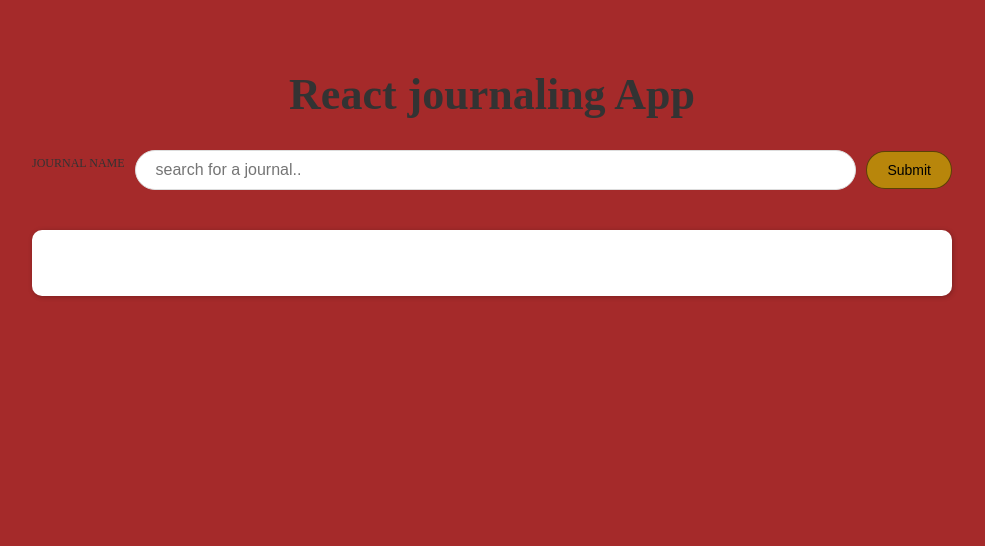
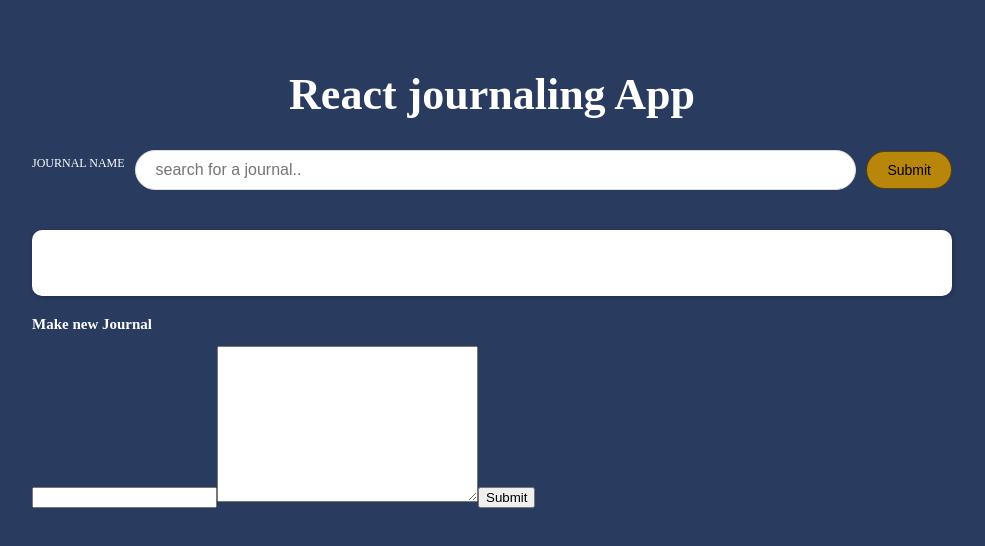
Before and after one commit to Shulammite-Aso/Journal-app-frontend, a React (Create React App) app: page / in a window 1280 px wide. Shown: the top 546 px of the page, without its empty margins (148-1133 px from the left). Built offline with nearby package versions, Linux system fonts and the light colour scheme.

Commit message:
add basic add and list journal functionality using redux

```diff
--- /dev/null
+++ b/src/actions.ts
@@ -0,0 +1,8 @@
+import {Journal} from './components/JournalCard';
+
+export type Action = {type: "ADD_JOURNAL", payload: Journal}
+
+export const addJournal = (title: string, content: string): Action => (
+    {type: "ADD_JOURNAL", payload: {title, content}}
+
+)
--- /dev/null
+++ b/src/components/App.tsx
@@ -0,0 +1,30 @@
+import React from 'react';
+import { useDispatch, useSelector } from 'react-redux';
+import FindJournal from './FindJournal';
+import WrteJournal from './WriteJournal';
+import JournalCard from './JournalCard'
+import {JournalsState} from '../journalReducer';
+import {addJournal} from '../actions'
+
+function App() {
+    const journals = useSelector<JournalsState, JournalsState["journals"]>((state) => state.journals);
+    const dispatch = useDispatch();
+    const onAddJournal = (title: string, content: string) => {
+      dispatch(addJournal(title, content))
+
+    }
+    return (
+        <div className="container">
+              <h1 className="title">React journaling App</h1>
+              <FindJournal/>
+              <WrteJournal addJournal={onAddJournal}/>
+              <div>
+                {journals.map(journal => (
+                    <JournalCard journal={journal}  key={journal.title}/>
+                ))}
+              </div>
+            </div>
+    )
+}
+
+export default App;
--- a/src/components/JournalCard.tsx
+++ b/src/components/JournalCard.tsx
@@ -1,6 +1,6 @@
 import React from 'react';
 
-interface Journal {
+export interface Journal {
   title: string,
   content: string
 
@@ -18,7 +18,7 @@ const JournalCard: React.FC<JournalCardProps> = ({journal}) => {
 
         <div className="content-area">
           <h2 className="content--title">{journal.title}</h2>
-          <p className="content--body">{journal.content}</p>
+          <div className="content--body">{journal.content}</div>
         </div>
     )
 }
--- /dev/null
+++ b/src/components/WriteJournal.tsx
@@ -0,0 +1,36 @@
+import React, {ChangeEvent, useState} from 'react';
+
+interface NewJournalProps {
+    addJournal(title: string, content: string): void;
+}
+
+const WrteJournal: React.FC<NewJournalProps> = ({addJournal}) => {
+
+    const [journalTitle, setJournalTitle] = useState("");
+    const [journalContent, setJournalContent] = useState("");
+
+    const onValueChange = (event:ChangeEvent<HTMLInputElement | HTMLTextAreaElement>) => {
+
+        event.target.name === "title" ? setJournalTitle(event.target.value) : setJournalContent(event.target.value);
+
+    }
+
+    const onSubmit = () => {
+        addJournal(journalTitle, journalContent);
+        setJournalTitle("");
+        setJournalContent("");
+
+    }
+
+    return (
+        <div>
+                <h2>Make new Journal</h2>
+                <input type="text" name="title" id="" value={journalTitle} onChange={onValueChange}/>
+                <textarea name="journalBody" id="" value={journalContent} onChange={onValueChange} cols={30} rows={10}></textarea>
+                <button onClick={onSubmit}>Submit</button>
+        </div>
+
+    )
+}
+
+export default WrteJournal;
--- a/src/index.js
+++ b/src/index.js
@@ -1,17 +1,15 @@
 import React from 'react';
 import ReactDOM from 'react-dom';
-import FindJournal from './components/FindJournal'
+import App from './components/App'
+import {Provider} from 'react-redux'
+import {store} from './store'
 import './style.css'
 
-class Main extends React.Component {
-    render() {
-        return (
-            <div className="container">
-              <h1 className="title">React journaling App</h1>
-              <FindJournal/>
-            </div>
-        );
-    }
-}
-
-ReactDOM.render(<Main />, document.getElementById('root'));
+ReactDOM.render(
+    <React.StrictMode>
+      <Provider store={store}>
+        <App />
+      </Provider>
+    </React.StrictMode>,
+    document.getElementById('root')
+  );
--- /dev/null
+++ b/src/journalReducer.ts
@@ -0,0 +1,24 @@
+import {Journal} from './components/JournalCard';
+import {Action} from './actions';
+
+export interface JournalsState {
+    journals: Journal[]
+}
+
+const initialState = {
+    journals: []
+}
+
+export const journalReducer = (state: JournalsState = initialState, action: Action) => {
+    switch(action.type) {
+        case "ADD_JOURNAL": {
+            return {
+                ...state, journals: [...state.journals, action.payload]
+
+            }
+        }
+        default:
+        return state;
+    }
+
+}
--- /dev/null
+++ b/src/store.ts
@@ -0,0 +1,4 @@
+import {createStore} from 'redux';
+import {journalReducer} from './journalReducer'
+
+export const store = createStore(journalReducer)
--- a/src/style.css
+++ b/src/style.css
@@ -11,8 +11,9 @@ body {
 
     margin: 0;
     padding: 0;
-    background-color: brown;
-    color: #333;
+    background-color: #293b5f;
+   /* color: #333;*/
+    color: white;
 }
 
 p {
@@ -80,6 +81,7 @@ p {
 }
 
 .content-area {
+    color: #333;
     padding: 2rem 4rem;
     border-radius: 10px;
     box-shadow: 1px 1px 5px rgba(0,0,0,0.25);
```
